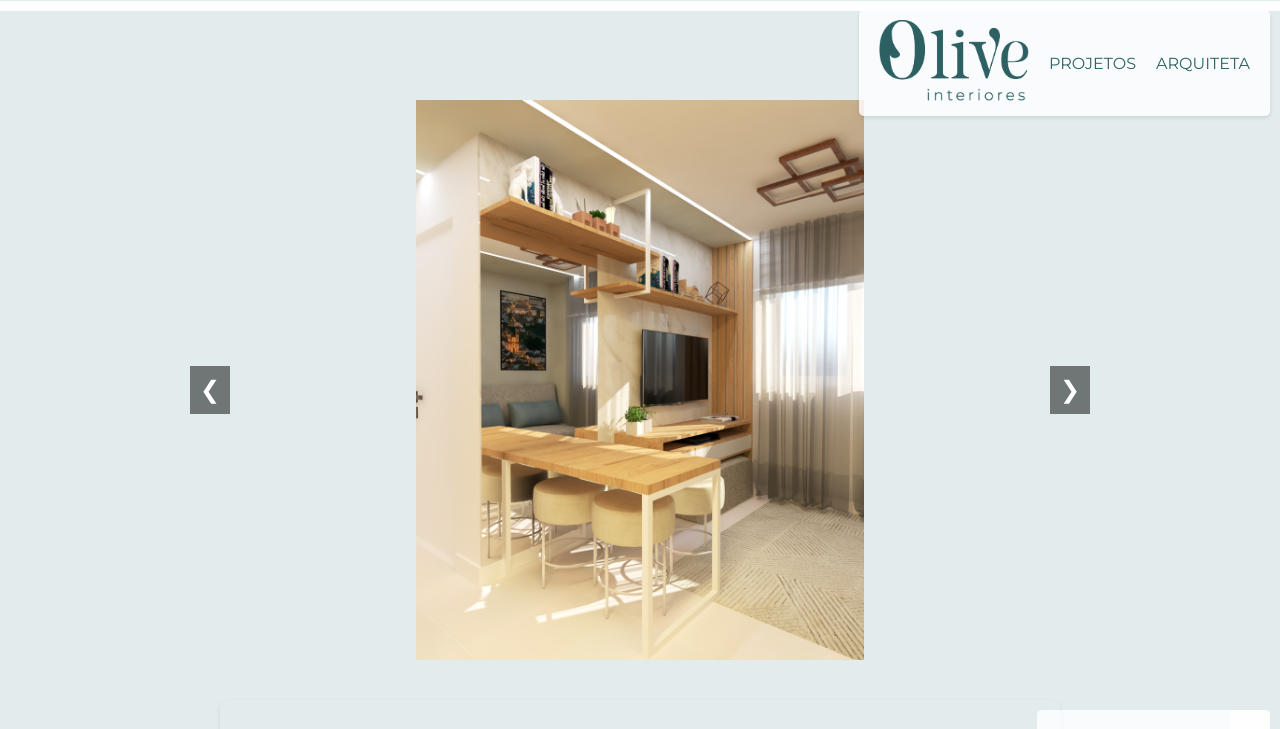
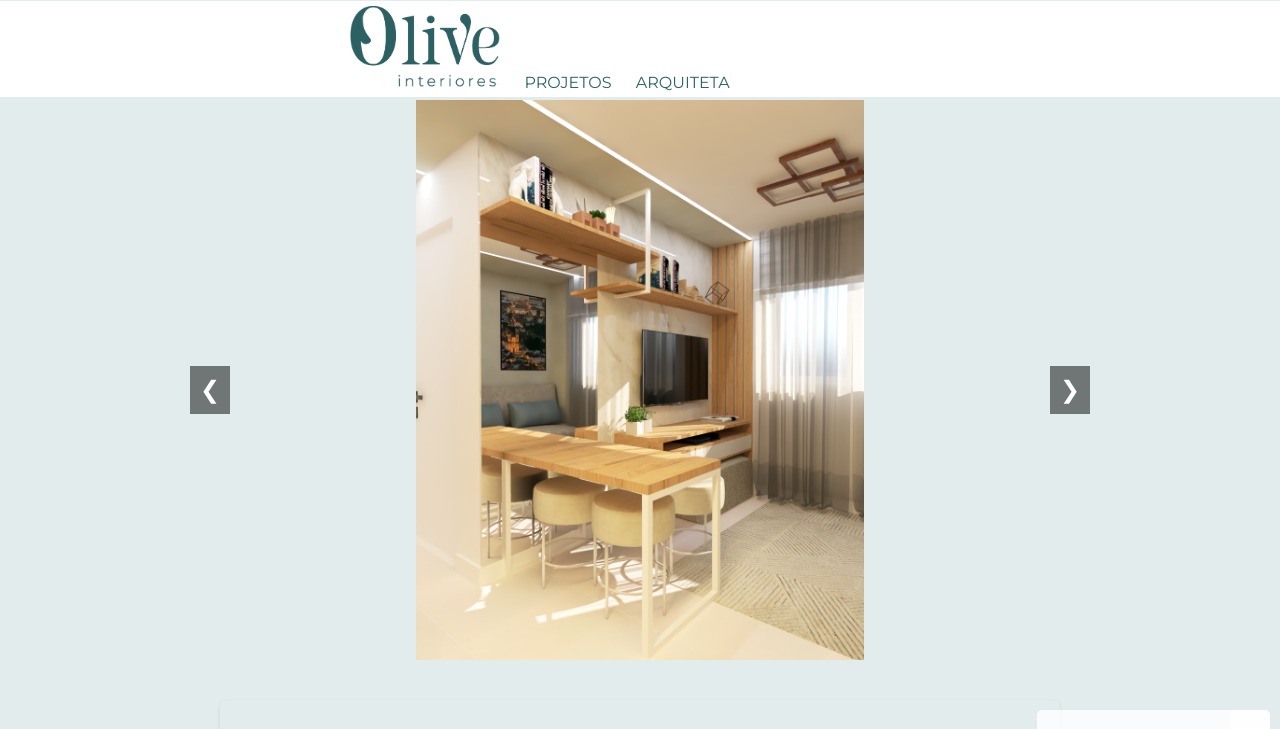
Before and after one commit to PedroHSPV/oliveinteriores, a plain HTML site: page index.html in a window 1280 px wide. Shown: the top 729 px of the page. Drawn offline with Linux system fonts and the light colour scheme.

Commit message:
atualizado

```diff
--- a/style.css
+++ b/style.css
@@ -318,13 +318,10 @@ h2 {
 }
 
 .nav-links {
-    position: fixed;
-    top: 10px;
-    right: 10px;
-    display: flex;
-    align-items: center;
-    background-color: rgba(255, 255, 255, 0.8);
-    padding: 10px;
-    border-radius: 5px;
-    box-shadow: 0 2px 4px rgba(0, 0, 0, 0.1);
+    position: relative;
+    max-width: 1080px;
+    margin: 1 auto;
+    overflow: hidden;
+    justify-content: space-between;
+    align-items: end;
 }
```
